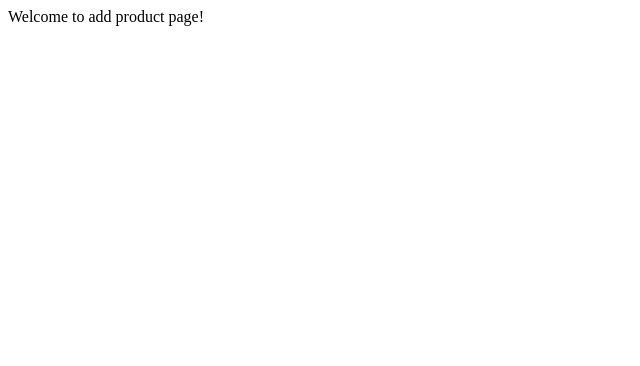
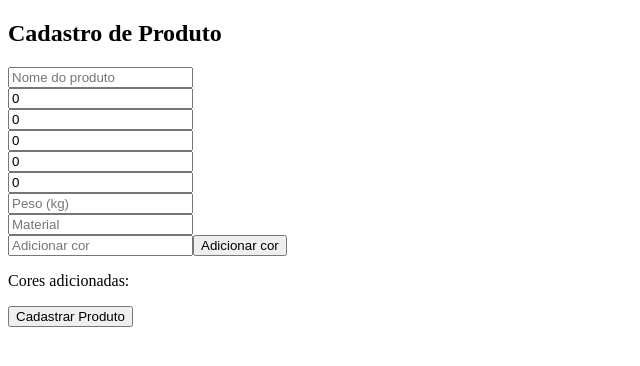
Before and after one commit to Kohlrausch16/front.atividade_I, a Next.js app: page /adicionar/produto in a window 1280 px wide. Shown: the top 366 px of the page, without its empty margins (0-640 px from the left). Built offline with nearby package versions, Linux system fonts and the light colour scheme.

Commit message:
Add item

```diff
--- a/src/ProductAxios.ts
+++ b/src/ProductAxios.ts
@@ -22,6 +22,24 @@ class ProductAxios{
             alert(err.message);
         }
     }
+
+    async addProduct(product: Product){
+        try{
+            const foundProduct = await axios.post<Product>(`${apiKey}/produto/`, product);
+            return foundProduct.data;
+        } catch(err: any){
+            alert(err.message);
+        }
+    }
+
+    async deleteProduct(id: string){
+        try{
+            const foundProduct = await axios.delete(`${apiKey}/produto/${id}`);
+            return foundProduct.data;
+        } catch(err: any){
+            alert(err.message);
+        }
+    }
 }
 
 export default ProductAxios;
--- a/src/app/adicionar/produto/page.tsx
+++ b/src/app/adicionar/produto/page.tsx
@@ -1,10 +1,135 @@
+"use client";
+
 import { Product } from "@/Entities/Product";
+import { useState } from "react";
+import ProductAxios from "@/ProductAxios"; // assumindo que existe este service
 
-export default function ProductPage(product: Product){
+export default function ProductRegisterPage() {
 
-    return(
-        <>
-            Welcome to add product {product.id} page!
-        </>
-    );
+  const axios = new ProductAxios();
+
+  // estados para cada campo
+  const [name, setName] = useState("");
+  const [unitPrice, setUnitPrice] = useState<number>(0);
+  const [qtd, setQtd] = useState<number>(0);
+  const [width, setWidth] = useState<number>(0);
+  const [height, setHeight] = useState<number>(0);
+  const [length, setLength] = useState<number>(0);
+  const [color, setColor] = useState<string[]>([]);
+  const [weight, setWeight] = useState<number>(0);
+  const [material, setMaterial] = useState("");
+
+  const [newColor, setNewColor] = useState(""); // campo auxiliar para inserir cores individuais
+
+  const handleAddColor = () => {
+    if (newColor.trim() !== "") {
+      setColor([...color, newColor.trim()]);
+      setNewColor("");
+    }
+  };
+
+  const handleSubmit = async (event: React.FormEvent) => {
+    event.preventDefault();
+
+    const newProduct: Product = {
+      id: crypto.randomUUID(),
+      name,
+      unitPrice,
+      qtd,
+      width,
+      height,
+      length,
+      color,
+      weight,
+      material,
+    };
+
+    await axios.addProduct(newProduct);
+    alert("Produto cadastrado com sucesso!");
+  };
+
+  return (
+    <>
+      <h2>Cadastro de Produto</h2>
+
+      <form onSubmit={handleSubmit}>
+        <input
+          type="text"
+          placeholder="Nome do produto"
+          value={name}
+          onChange={(e) => setName(e.target.value)}
+        /><br />
+
+        <input
+          type="number"
+          placeholder="Preço unitário"
+          value={unitPrice}
+          onChange={(e) => setUnitPrice(Number(e.target.value))}
+        /><br />
+
+        <input
+          type="number"
+          placeholder="Quantidade"
+          value={qtd}
+          onChange={(e) => setQtd(Number(e.target.value))}
+        /><br />
+
+        <input
+          type="number"
+          placeholder="Largura (cm)"
+          value={width}
+          onChange={(e) => setWidth(Number(e.target.value))}
+        /><br />
+
+        <input
+          type="number"
+          placeholder="Altura (cm)"
+          value={height}
+          onChange={(e) => setHeight(Number(e.target.value))}
+        /><br />
+
+        <input
+          type="number"
+          placeholder="Comprimento (cm)"
+          value={length}
+          onChange={(e) => setLength(Number(e.target.value))}
+        /><br />
+
+        <input
+          type="number"
+          placeholder="Peso (kg)"
+          onChange={(e) => setWeight(Number(e.target.value))}
+        /><br />
+
+        <input
+          type="text"
+          placeholder="Material"
+          value={material}
+          onChange={(e) => setMaterial(e.target.value)}
+        /><br />
+
+        {/* Inserção de cores */}
+        <div>
+          <input
+            type="text"
+            placeholder="Adicionar cor"
+            value={newColor}
+            onChange={(e) => setNewColor(e.target.value)}
+          />
+          <button type="button" onClick={handleAddColor}>Adicionar cor</button>
+        </div>
+
+        <div>
+          <p>Cores adicionadas:</p>
+          <ul>
+            {color.map((c, index) => (
+              <li key={index}>{c}</li>
+            ))}
+          </ul>
+        </div>
+
+        <button type="submit">Cadastrar Produto</button>
+      </form>
+    </>
+  );
 }
```
Also changed, not shown: src/app/produto/[id]/page.tsx (+16 -1 lines).
